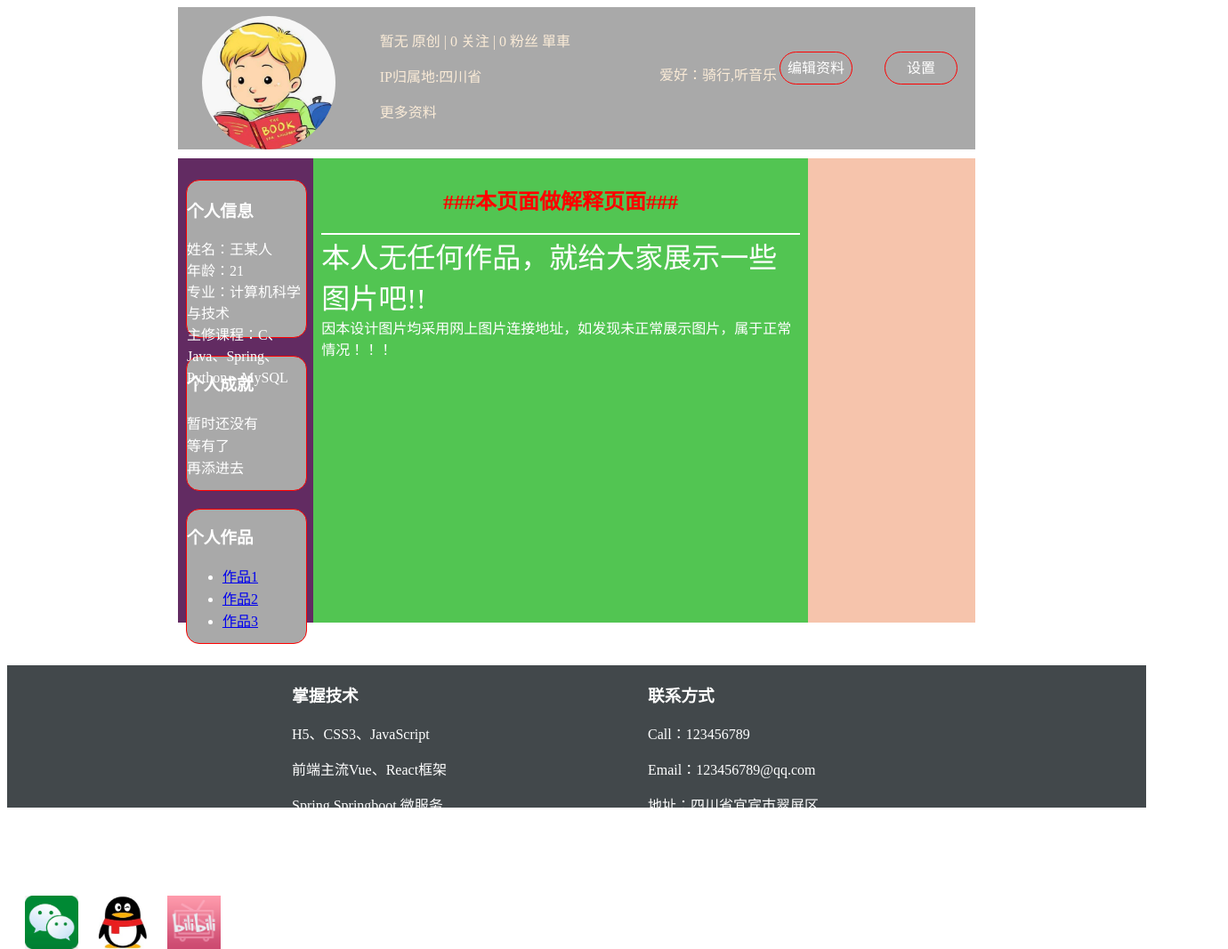
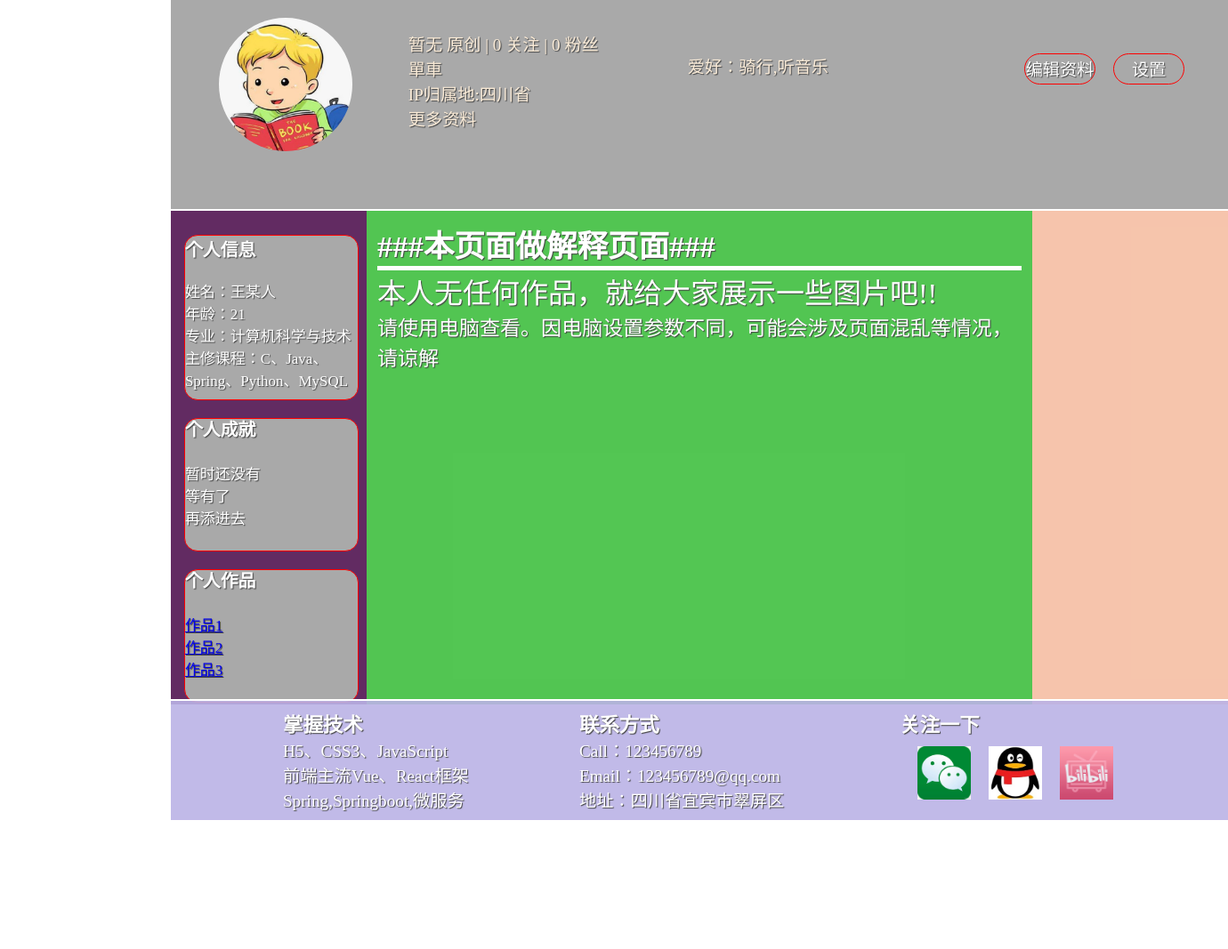
Before and after one commit to DanChe-w/DanChe-w, a plain HTML site: page index.html in a window 1280 px wide. Shown: the whole page at 89% size, 1380 px wide, since content can reach past the window. After the commit the page ends 922 px from the top, so only its background shows below. Drawn offline with Linux system fonts and the light colour scheme.

Commit message:
Add files via upload

```diff
--- a/Css.css
+++ b/Css.css
@@ -1,14 +1,36 @@
+/*基本样式*/ * {
+    margin: 0;
+    padding: 0;
+    -moz-box-sizing: border-box;
+    -webkit-box-sizing: border-box;
+    box-sizing: border-box;}
+
 html, body {
-    height: 100%;
+    /*height: 100%;*/
     color: #fff;
 }
 body {
-    min-width: 100%;
+    margin: auto;
+    width: 70%;
+}
+header, section, article, nav, aside, footer {
+    display: block;
+    text-align: center;
+    text-shadow: 1px 1px 1px #444;
+    font-size:1.2em;
+
 }
 
-h2{
-    text-align: center;
-    color: red;
+.a1{
+    min-height: 1px;
+    background-color: white;
+}
+/*页眉框样式：限高、限宽*/
+header {
+    background-color: darkgray;
+    min-height: 100px;
+    padding: 10px 20px;
+    min-width: 100%;
 }
 
 .p{
@@ -20,35 +42,17 @@ h2{
 .p2{
     margin-left: 20px;
     margin-top: 10px;
-    float: left;
     height: 60px;
     width: 60px;
 }
 
 .p3{
-    margin-top: 5px;
-    margin-left: 13px;
+    margin-left: 20px;
     width: 400px;
     height: 300px;
 }
-/*.p3{*/
-/*    !*margin: 20px;*!*/
-/*    width: 100px;*/
-/*    height: 100px;*/
-/*}*/
-
-header{
-    height: 150px;
-    margin-left: 15%;
-    width: 70%;
-    background-color: darkgray;
-    min-height: 20%;
-    min-width: 50%;
-}
-
 .header01{
     margin-top: 10px;
-    float: left;
     height: 150px;
     width: 150px;
     margin-left: 3%;
@@ -57,78 +61,61 @@ header{
 
 .header02{
     margin-top: 25px;
-    float: left;
     padding-left: 5px;
     color: antiquewhite;
     text-align:left;
 }
 
 .header03{
+    display: flex;
     margin-right: 20px;
-    float: right;
     height: 100px;
     width: 200px;
+    margin-left: 200px;
 }
 
 .header03-01{
     margin-top: 50px;
+    margin-left: 20px;
     line-height: 35px;
     text-align: center;
     height: 35px;
     width: 80px;
     border-radius: 25px;
     border: 1px solid red;
-    float: left;
 }
 
-.header03-02{
-    margin-top: 50px;
-    line-height: 35px;
-    text-align: center;
-    height: 35px;
-    width: 80px;
-    border-radius: 25px;
-    border: 1px solid red;
-    float: right;
-}
 
 .header04{
-    margin-top: 63px;
-    float: left;
+    margin-top: 50px;
     padding-left: 100px;
     color: antiquewhite;
     text-align:left;
 }
 
-
+/*主体区域框样式：满宽显示*/
+section {
+    min-width: 100%;
+}
 
 .a1{
+    background-color: white;
     min-height: 1%;
     border: 1px solid white;
 }
 
-
-.section01{
-
-    height: 70%;
-    margin-left: 15%;
-    width: 70%;
-    min-width: 50%;
-}
-
-
-.nav01 {
-    height: 90%;
-    float: left;
+/*导航框样式：固定宽度*/
+nav {
+    font-size: 17px;
+    text-align: left;
     background-color: hsla(300,60%,20%,.9);
     padding: 1%;
-    width:15%;
+    width: 220px;
 }
 
 .nav02{
-
+    margin-left: 3px;
     margin-top: 15px;
-    /*line-height: 25px;*/
     height: 35%;
     width: 100%;
     border-radius: 15px;
@@ -136,6 +123,7 @@ header{
     border: 1px solid red;
 }
 .nav03{
+    margin-left: 3px;
     margin-top: 20px;
     line-height: 25px;
     height: 150px;
@@ -145,46 +133,114 @@ header{
     border: 1px solid red;
 }
 
-
-
-.article01 {
-    height: 90%;
-    float: left;
-    width: 60%;
+/*文档栏样式*/
+article {
+    text-align: left;
     background-color: hsla(120,50%,50%,.9);
     padding: 1%;
 }
-
-
-.aside01 {
-    width: 19%;
-    height: 90%;
-    float: right;
+/*侧边栏样式：弹性宽度*/
+aside {
     background-color: hsla(20,80%,80%,.9);
     padding: 1%;
+    width: 220px;
+}
+/*页脚样式：限高、限宽*/
+footer {
+    text-align: left;
+    background-color: hsla(250,50%,80%,.9);
+    min-height: 60px;
+    padding: 1%;
+    min-width: 100%;
 }
 
+.f1{
+    display: flex;
+}
+.footer01{
+    margin-left: 10%;
+    width: 370px;
 
-footer {
-    background-color: hsla(200,10%,20%,.9);
-    height: 20%;
+}
+.footer02{
+
+    width: 400px;
 
 
 }
+.footer03{
 
-.footer01{
-    margin-left: 25%;
     width: 400px;
-    float: left;
 }
-.footer02{
 
-    float: left;
-    width: 400px;
+.footer04{
+    display: flex;
+}
 
+/*flexbox样式*/
+body {
+    /*设置body为伸缩容器*/
+    display: -webkit-box;/*老版本：iOS 6-, Safari 3.1-6*/
+    display: -moz-box;/*老版本：Firefox 19- */
+    display: -ms-flexbox;/*混合版本：IE10*/
+    display: -webkit-flex;/*新版本：Chrome*/
+    display: flex;/*标准规范：Opera 12.1, Firefox 20+*/
+    /*伸缩项目换行*/
+    -moz-box-orient: vertical;
+    -webkit-box-orient: vertical;
+    -moz-box-direction: normal;
+    -moz-box-direction: normal;
+    -moz-box-lines: multiple;
+    -webkit-box-lines: multiple;
+    -webkit-flex-flow: column wrap;
+    -ms-flex-flow: column wrap;
+    flex-flow: column wrap;
 }
-.footer03{
-    width: 400px;
-    float: left;
-
+/*实现stick footer效果*/
+section {
+    display: -moz-box;
+    display: -webkit-box;
+    display: -ms-flexbox;
+    display: -webkit-flex;
+    display: flex;
+    -webkit-box-flex: 1;
+    -moz-box-flex: 1;
+    -ms-flex: 1;
+    -webkit-flex: 1;
+    flex: 1;
+    -moz-box-orient: horizontal;
+    -webkit-box-orient: horizontal;
+    -moz-box-direction: normal;
+    -webkit-box-direction: normal;
+    -moz-box-lines: multiple;
+    -webkit-box-lines: multiple;
+    -ms-flex-flow: row wrap;
+    -webkit-flex-flow: row wrap;
+    flex-flow: row wrap;
+    -moz-box-align: stretch;
+    -webkit-box-align: stretch;
+    -ms-flex-align: stretch;
+    -webkit-align-items: stretch;
+    align-items: stretch;
 }
+/*文章区域伸缩样式*/
+article {
+    -moz-box-flex: 1;
+    -webkit-box-flex: 1;
+    -ms-flex: 1;
+    -webkit-flex: 1;
+    flex: 1;
+    -moz-box-ordinal-group: 2;
+    -webkit-box-ordinal-group: 2;
+    -ms-flex-order: 2;
+    -webkit-order: 2;
+    order: 2;
+}
+/*侧边栏伸缩样式*/
+aside {
+    -moz-box-ordinal-group: 3;
+    -webkit-box-ordinal-group: 3;
+    -ms-flex-order: 3;
+    -webkit-order: 3;
+    order: 3;
+}
--- a/index.html
+++ b/index.html
@@ -1,96 +1,80 @@
-<!doctype html>
-<html>
+<!DOCTYPE HTML>
+<html lang="en-US">
 <head>
-    <meta charset="utf-8">
-    <title>FirstJob</title>
+<meta charset="UTF-8">
+<title>SecondJob</title>
     <link type="text/css" rel="stylesheet" href="Css.css">
-
 </head>
 <body>
-
-<!--页眉-->
 <header>
-
+    <div class="f1">
         <div class="header01">
             <img src="1.jpg" class="p" align="left">
         </div>
-
         <div class="header02">
-        <span>暂无 原创 | 0 关注 | 0 粉丝</span>
-            <span>單車</span></p>
-            <span>IP归属地:四川省</span>
-        <p>更多资料</p>
+            <span>暂无 原创 | 0 关注 | 0 粉丝</span></br>
+        <span>單車</span></br>
+            <span>IP归属地:四川省</span></br>
+            <p>更多资料</p></br>
         </div>
         <div class="header04">
-        <span>爱好：骑行,听音乐</span></p>
-
+            <span>爱好：骑行,听音乐</span>
         </div>
-
         <div class="header03">
             <div class="header03-01">
                 <span>编辑资料</span>
             </div>
-        <div class="header03-02">
+            <div class="header03-01">
                 <span>设置</span>
             </div>
         </div>
-
+    </div>
 </header>
 
 <div class="a1"></div>
 
-
-<div class="section01">
-<!--A-->
-    <div class="nav01">
+<section>
+    <article>
+        <h2>###本页面做解释页面###</h2>
+        <div class="a1"></div>
+        <div>
+            <span><font size="6">本人无任何作品，就给大家展示一些图片吧!!</font></span><br>
+            <span>请使用电脑查看。因电脑设置参数不同，可能会涉及页面混乱等情况，请谅解</span>
+        </div>
+    </article>
+    <nav>
         <!--个人信息模块-->
         <div class="nav02">
-        <h3>个人信息</h3>
+            <h3>个人信息</h3></br>
             <div>姓名：王某人</div>
             <div>年龄：21</div>
             <div>专业：计算机科学与技术</div>
             <div>主修课程：C、Java、Spring、Python、MySQL</div>
         </div>
         <div class="nav03">
-            <h3>个人成就</h3>
+            <h3>个人成就</h3></br>
             <div>暂时还没有</div>
             <div>等有了</div>
             <div>再添进去</div>
         </div>
         <div class="nav03">
-            <h3>个人作品</h3>
+            <h3>个人作品</h3></br>
             <ul>
-                <li><a href="index2.html">作品1</a></li>
-                <li><a href="index3.html">作品2</a></li>
-                <li><a href="index4.html">作品3</a></li>
+                <a href="index2.html">作品1</a></br>
+                <a href="index3.html">作品2</a></br>
+                <a href="index4.html">作品3</a></br>
             </ul>
         </div>
-    </div>
-
-<!--    B-->
-    <div class="article01">
-        <div>
-            <h2>###本页面做解释页面###</h2>
-            <div class="a1"></div>
-            <div>
-                <span><font size="6">本人无任何作品，就给大家展示一些图片吧!!</font></span><br>
-                <span>因本设计图片均采用网上图片连接地址，如发现未正常展示图片，属于正常情况！！！</span>
-            </div>
-        </div>
-    </div>
-
-  <!--    C-->
-    <div class="aside01">
-        <!--空着-->
-    </div>
-</div>
-
+    </nav>
+    <aside>
+<!--        暂无-->
+    </aside>
+</section>
 
 <div class="a1"></div>
 
 <footer>
-    <div>
-
+    <div class="f1">
     <!--        盒子1-->
     <div class="footer01">
         <h3>掌握技术</h3>
@@ -110,15 +94,13 @@
     <!--        盒子3-->
     <div class="footer03">
         <h3>关注一下</h3>
+        <div class="footer04">
             <div><img src="微信.jpg" class="p2"></div>
             <div><img src="qq.jpg" class="p2"></div>
             <div><img src="bili.jpg" class="p2"></div>
         </div>
-
     </div>
-
+    </div>
 </footer>
-
-
 </body>
 </html>
```
Also changed, not shown: index2.html (+29 -35 lines), index3.html (+30 -35 lines), index4.html (+29 -35 lines). Lines whose indentation alone changed are shown as unchanged.
